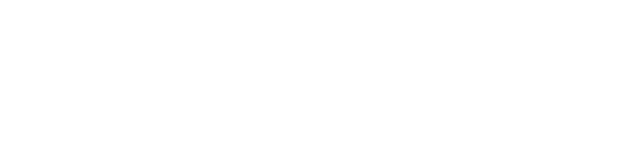
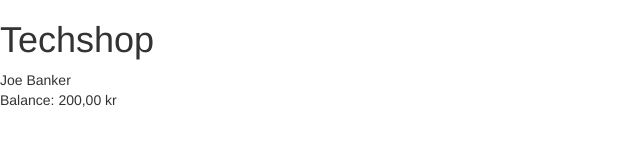
Before and after one commit to MichalPajestka/TechShopChallenge, a plain HTML site: page index.html in a window 1280 px wide. Shown: the whole page, without its empty margins (0-640 px from the left). Drawn offline with nearby package versions, Linux system fonts and the light colour scheme.

Commit message:
-added bootstrap

```diff
--- a/index.html
+++ b/index.html
@@ -1,12 +1,27 @@
 <!DOCTYPE html>
 <html lang="en">
 <head>
-    <meta charset="UTF-8">
-    <meta name="viewport" content="width=device-width, initial-scale=1.0">
+    <meta charset="utf-8">
+    <meta http-equiv="X-UA-Compatible" content="IE=edge">
+    <meta name="viewport" content="width=device-width, initial-scale=1">
     <title>Tech Shop</title>
-    <script src="script.js"></script>
+    <link rel="stylesheet" href="https://cdn.jsdelivr.net/npm/bootstrap@3.4.1/dist/css/bootstrap.min.css" integrity="sha384-HSMxcRTRxnN+Bdg0JdbxYKrThecOKuH5zCYotlSAcp1+c8xmyTe9GYg1l9a69psu" crossorigin="anonymous">
 </head>
 <body>
+    <nav id="navbar">
+        <h1>Techshop</h1>
+    </nav>
+    <div id="balance">
+        <span id="bank-customer-name">Joe Banker</span>
+        <div id="balance-container">
+            <span>Balance:</span>
+            <span id="accountBalance"></span>
+        </div>
+        <div id="loan-container">
+            <span id="outstanding-loan"></span>
 
+        </div>
+    </div>
 </body>
+<script src="script.js"></script>
 </html>
--- a/script.js
+++ b/script.js
@@ -0,0 +1,2 @@
+let totalBalance = "200";
+document.getElementById("accountBalance").innerHTML = new Intl.NumberFormat('no-NO', {style: 'currency', currency: 'NOK' }).format(totalBalance);
```
